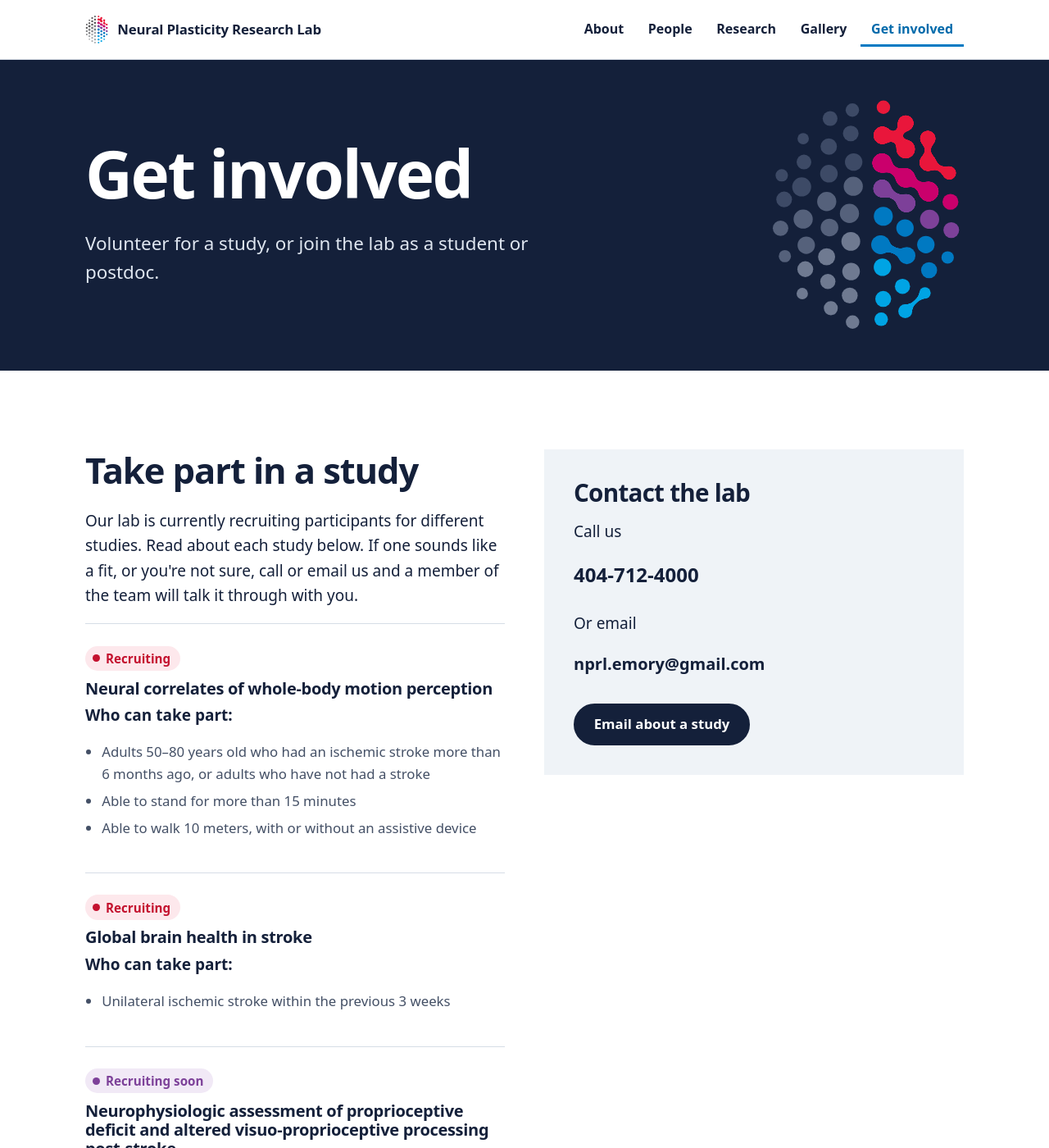
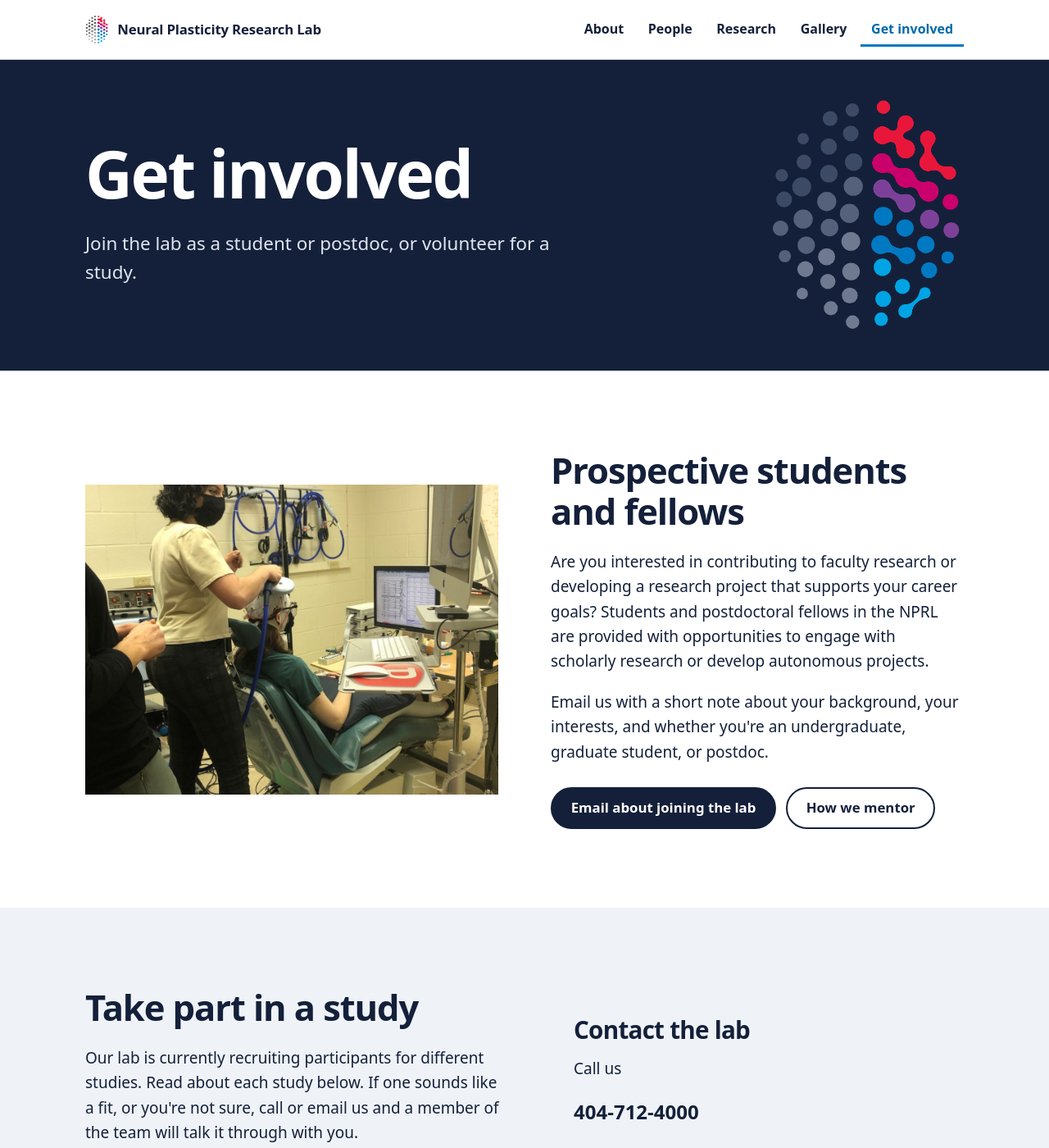
Before and after one commit to npresearchlab/npresearchlab.github.io, a Jekyll site: the page built from get-involved.html, in a window 1280 px wide and 1400 px high. Shown: the whole window at 82% size. Built offline with Jekyll 4.4.1, drawn with Linux system fonts in a browser that asks for light colours; some web fonts are replaced; some of the changed text lies outside the part shown.

Commit message:
Get involved: prospective students before Take part in a study
Co-Authored-By: Claude Opus 5.5 <noreply@anthropic.com>
Claude-Session: https://claude.ai/code/session_01A6YfpnrJqQKYAxW4w34cR4

```diff
--- a/get-involved.html
+++ b/get-involved.html
@@ -4,9 +4,24 @@ slug: involved
 title: Get involved
 permalink: /get-involved/
 ---
-{% include title-band.html title="Get involved" lede="Volunteer for a study, or join the lab as a student or postdoc." %}
+{% include title-band.html title="Get involved" lede="Join the lab as a student or postdoc, or volunteer for a study." %}
 
-<section class="section" id="participate">
+<section class="section" id="join">
+  <div class="wrap split">
+    <img src="{{ '/assets/img/tools/tms-eeg.jpg' | relative_url }}" alt="Researchers running a TMS and EEG session with a participant" loading="lazy" style="aspect-ratio:4/3;object-fit:cover;width:100%">
+    <div>
+      <h2>Prospective students and fellows</h2>
+      <p>Are you interested in contributing to faculty research or developing a research project that supports your career goals? Students and postdoctoral fellows in the NPRL are provided with opportunities to engage with scholarly research or develop autonomous projects.</p>
+      <p>Email us with a short note about your background, your interests, and whether you're an undergraduate, graduate student, or postdoc.</p>
+      <div class="actions">
+        <a class="btn btn-primary" href="mailto:{{ site.contact.email }}?subject={{ 'Joining the NPRL' | uri_escape }}">Email about joining the lab</a>
+        <a class="btn" href="{{ '/equity-inclusion-mentorship/#mentorship' | relative_url }}">How we mentor</a>
+      </div>
+    </div>
+  </div>
+</section>
+
+<section class="section section-mist" id="participate">
   <div class="wrap paths">
     <div>
       <h2>Take part in a study</h2>
@@ -34,18 +49,3 @@ permalink: /get-involved/
     </aside>
   </div>
 </section>
-
-<section class="section section-mist" id="join">
-  <div class="wrap split">
-    <img src="{{ '/assets/img/tools/tms-eeg.jpg' | relative_url }}" alt="Researchers running a TMS and EEG session with a participant" loading="lazy" style="aspect-ratio:4/3;object-fit:cover;width:100%">
-    <div>
-      <h2>Prospective students and fellows</h2>
-      <p>Are you interested in contributing to faculty research or developing a research project that supports your career goals? Students and postdoctoral fellows in the NPRL are provided with opportunities to engage with scholarly research or develop autonomous projects.</p>
-      <p>Email us with a short note about your background, your interests, and whether you're an undergraduate, graduate student, or postdoc.</p>
-      <div class="actions">
-        <a class="btn btn-primary" href="mailto:{{ site.contact.email }}?subject={{ 'Joining the NPRL' | uri_escape }}">Email about joining the lab</a>
-        <a class="btn" href="{{ '/equity-inclusion-mentorship/#mentorship' | relative_url }}">How we mentor</a>
-      </div>
-    </div>
-  </div>
-</section>
```
